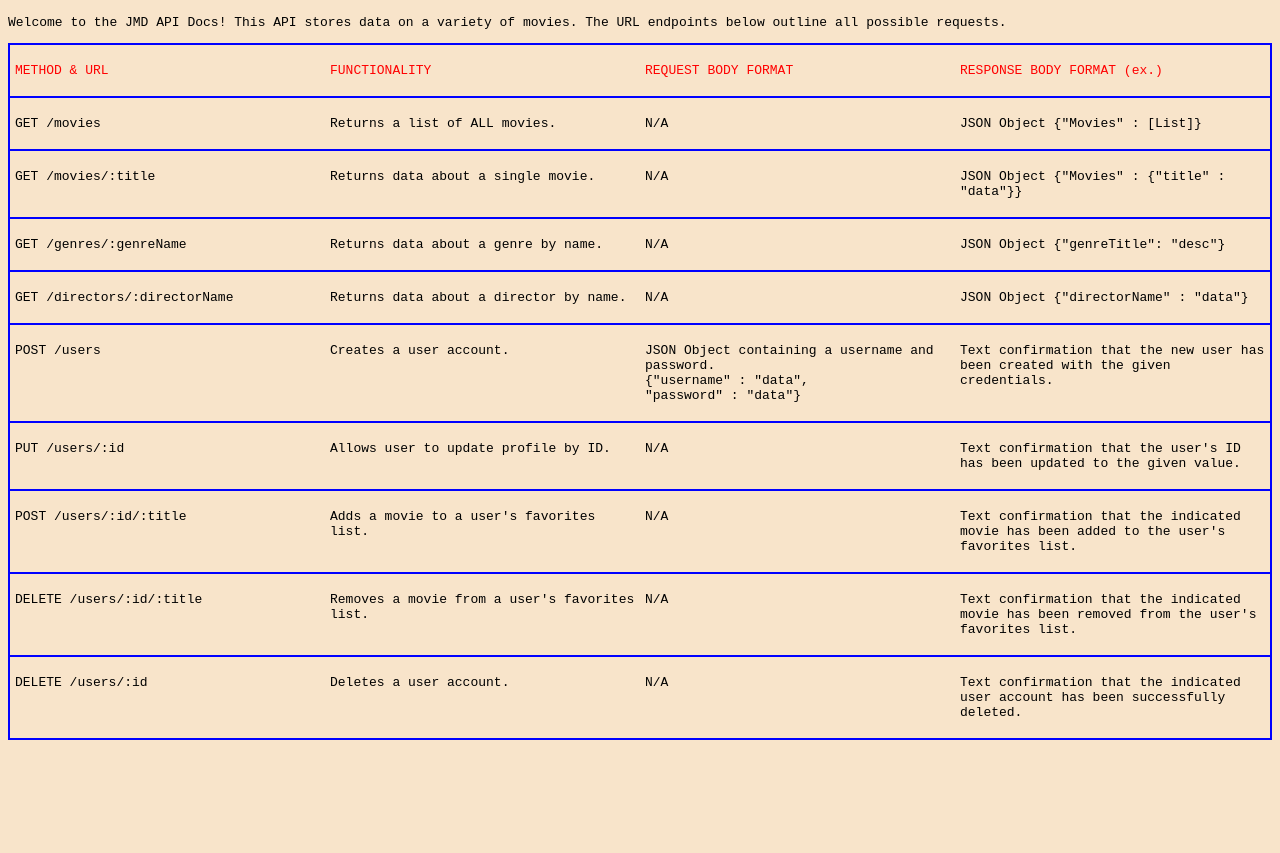
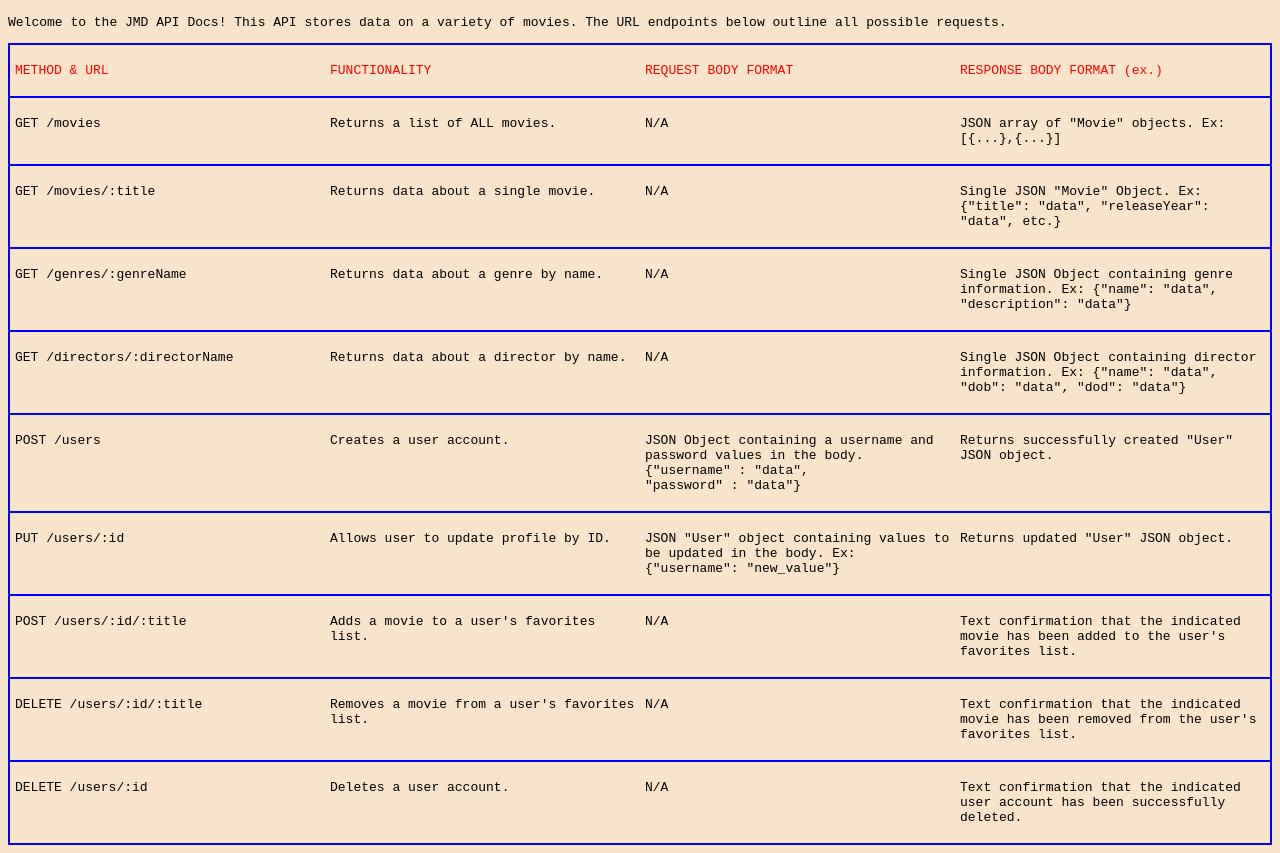
Before and after one commit to JCNoxoia/JMD_Movie_Database, a website: page public/documentation.html in a window 1280 px wide. Shown: the part 50-903 px from the top of the page. Before the commit the page ends 800 px from the top, so only its background shows below. Drawn offline with Linux system fonts and the light colour scheme.

Commit message:
updated mongoose api endpoint logic and documentation

```diff
--- a/public/documentation.html
+++ b/public/documentation.html
@@ -40,7 +40,7 @@
                     <p>N/A</p>
                 </div>
                 <div class="text-box">
-                    <p>JSON Object {"Movies" : [List]}</p>
+                    <p>JSON array of "Movie" objects. Ex: [{...},{...}]</p>
                 </div>
             </div>
             <div class="req-container">
@@ -54,7 +54,7 @@
                     <p>N/A</p>
                 </div>
                 <div class="text-box">
-                    <p>JSON Object {"Movies" : {"title" : "data"}}</p>
+                    <p>Single JSON "Movie" Object. Ex: {"title": "data", "releaseYear": "data", etc.}</p>
                 </div>
             </div>
             <div class="req-container">
@@ -68,7 +68,7 @@
                     <p>N/A</p>
                 </div>
                 <div class="text-box">
-                    <p>JSON Object {"genreTitle": "desc"}</p>
+                    <p>Single JSON Object containing genre information. Ex: {"name": "data", "description": "data"}</p>
                 </div>
             </div>
             <div class="req-container">
@@ -82,7 +82,7 @@
                     <p>N/A</p>
                 </div>
                 <div class="text-box">
-                    <p>JSON Object {"directorName" : "data"}</p>
+                    <p>Single JSON Object containing director information. Ex: {"name": "data", "dob": "data", "dod": "data"}</p>
                 </div>
             </div>
             <div class="req-container">
@@ -93,10 +93,10 @@
                     <p>Creates a user account.</p>
                 </div>
                 <div class="text-box">
-                    <p>JSON Object containing a username and password.<br>{"username" : "data",<br>"password" : "data"}</p>
+                    <p>JSON Object containing a username and password values in the body.<br>{"username" : "data",<br>"password" : "data"}</p>
                 </div>
                 <div class="text-box">
-                    <p>Text confirmation that the new user has been created with the given credentials.</p>
+                    <p>Returns successfully created "User" JSON object.</p>
                 </div>
             </div>
             <div class="req-container">
@@ -107,10 +107,10 @@
                     <p>Allows user to update profile by ID.</p>
                 </div>
                 <div class="text-box">
-                    <p>N/A</p>
+                    <p>JSON "User" object containing values to be updated in the body. Ex: {"username": "new_value"} </p>
                 </div>
                 <div class="text-box">
-                    <p>Text confirmation that the user's ID has been updated to the given value.</p>
+                    <p>Returns updated "User" JSON object.</p>
                 </div>
             </div>
             <div class="req-container">
```
Also changed, not shown: index.js (+9 -12 lines).
